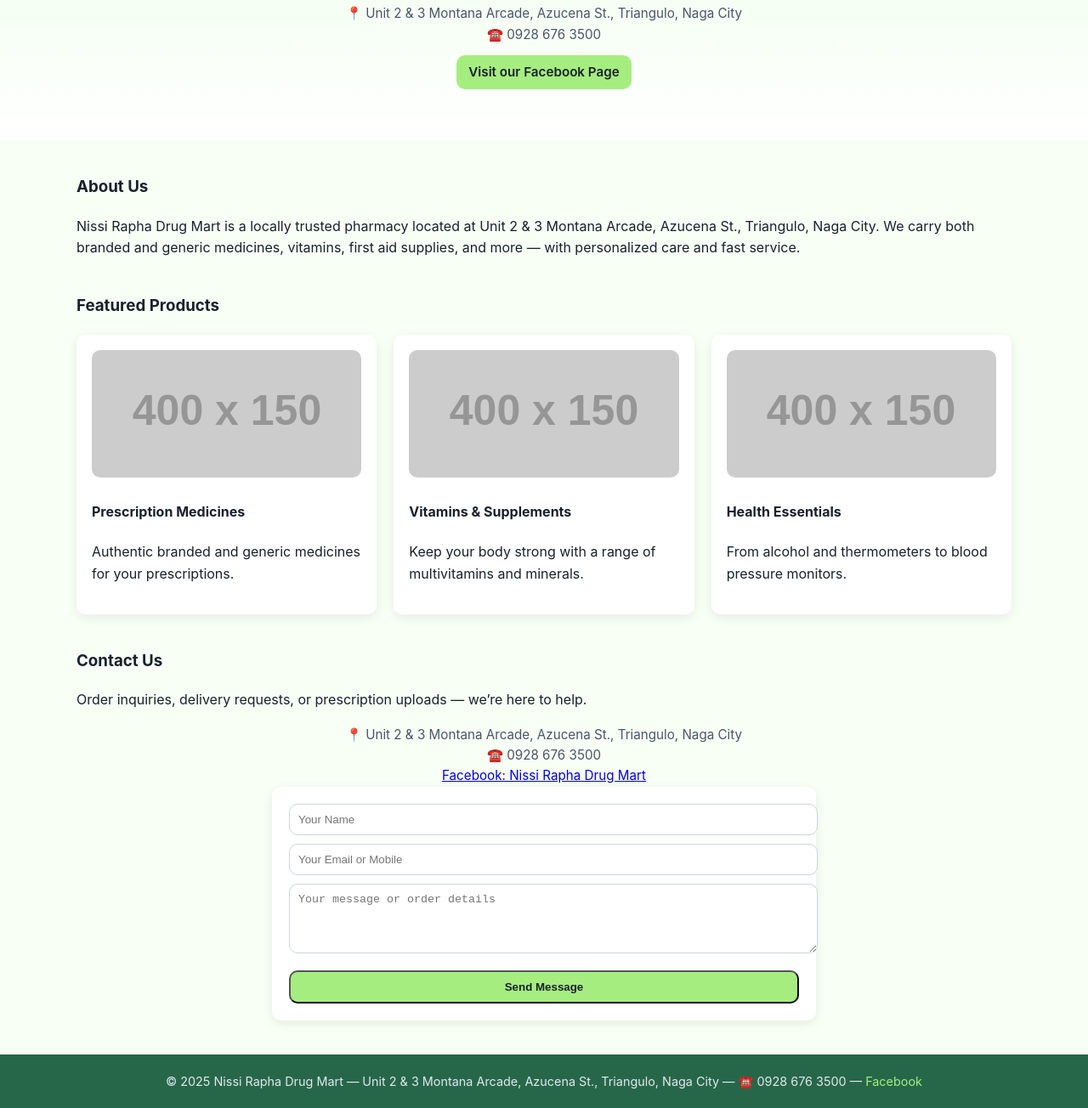
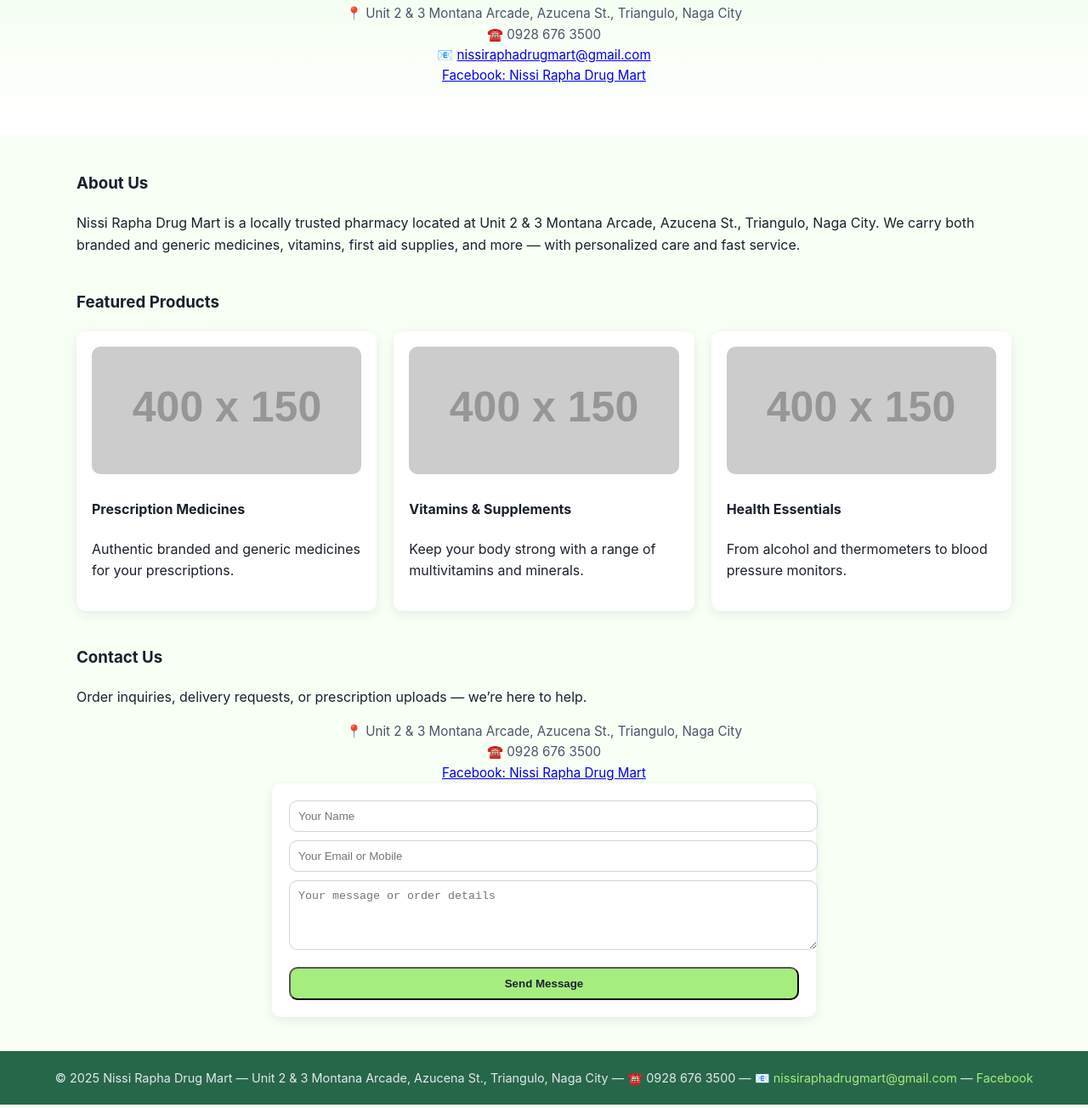
Before and after one commit to nissiraphadm/nissi-rapha-drug-mart, a plain HTML site: page index.html in a window 1280 px wide. Shown: the part 326-1630 px from the top of the page at 85% size. Drawn offline with Linux system fonts and the light colour scheme; placeholder pictures from the web are drawn by us.

Commit message:
Update index.html

```diff
--- a/index.html
+++ b/index.html
@@ -48,12 +48,12 @@
     <h2>Your Health, Our Priority</h2>
     <p>Providing affordable, authentic medicines and healthcare essentials for every Filipino family.</p>
     <a href="#contact" class="btn">Order or Inquire</a>
-    <div class="contact-info">
-      📍 Unit 2 & 3 Montana Arcade, Azucena St., Triangulo, Naga City<br>
-      ☎️ 0928 676 3500
-      <div class="social">
-        <a href="https://www.facebook.com/profile.php?id=61564764930880" target="_blank">Visit our Facebook Page</a>
-      </div>
+   <div class="contact-info">
+  📍 Unit 2 & 3 Montana Arcade, Azucena St., Triangulo, Naga City<br>
+  ☎️ 0928 676 3500<br>
+  📧 <a href="mailto:nissiraphadrugmart@gmail.com">nissiraphadrugmart@gmail.com</a><br>
+  <a href="https://www.facebook.com/profile.php?id=61564764930880" target="_blank">Facebook: Nissi Rapha Drug Mart</a>
+</div>
     </div>
   </section>
 
@@ -99,9 +99,12 @@
     </form>
   </section>
 
-  <footer>
-    © <span id="year"></span> Nissi Rapha Drug Mart — Unit 2 & 3 Montana Arcade, Azucena St., Triangulo, Naga City — ☎️ 0928 676 3500 — <a href="https://www.facebook.com/profile.php?id=61564764930880" style="color:#a6ed80; text-decoration:none;">Facebook</a>
-  </footer>
+<footer>
+  © <span id="year"></span> Nissi Rapha Drug Mart — Unit 2 & 3 Montana Arcade, Azucena St., Triangulo, Naga City —
+  ☎️ 0928 676 3500 —
+  📧 <a href="mailto:nissiraphadrugmart@gmail.com" style="color:#a6ed80; text-decoration:none;">nissiraphadrugmart@gmail.com</a> —
+  <a href="https://www.facebook.com/profile.php?id=61564764930880" style="color:#a6ed80; text-decoration:none;">Facebook</a>
+</footer>
 
   <script>
     document.getElementById('year').textContent = new Date().getFullYear();
```
